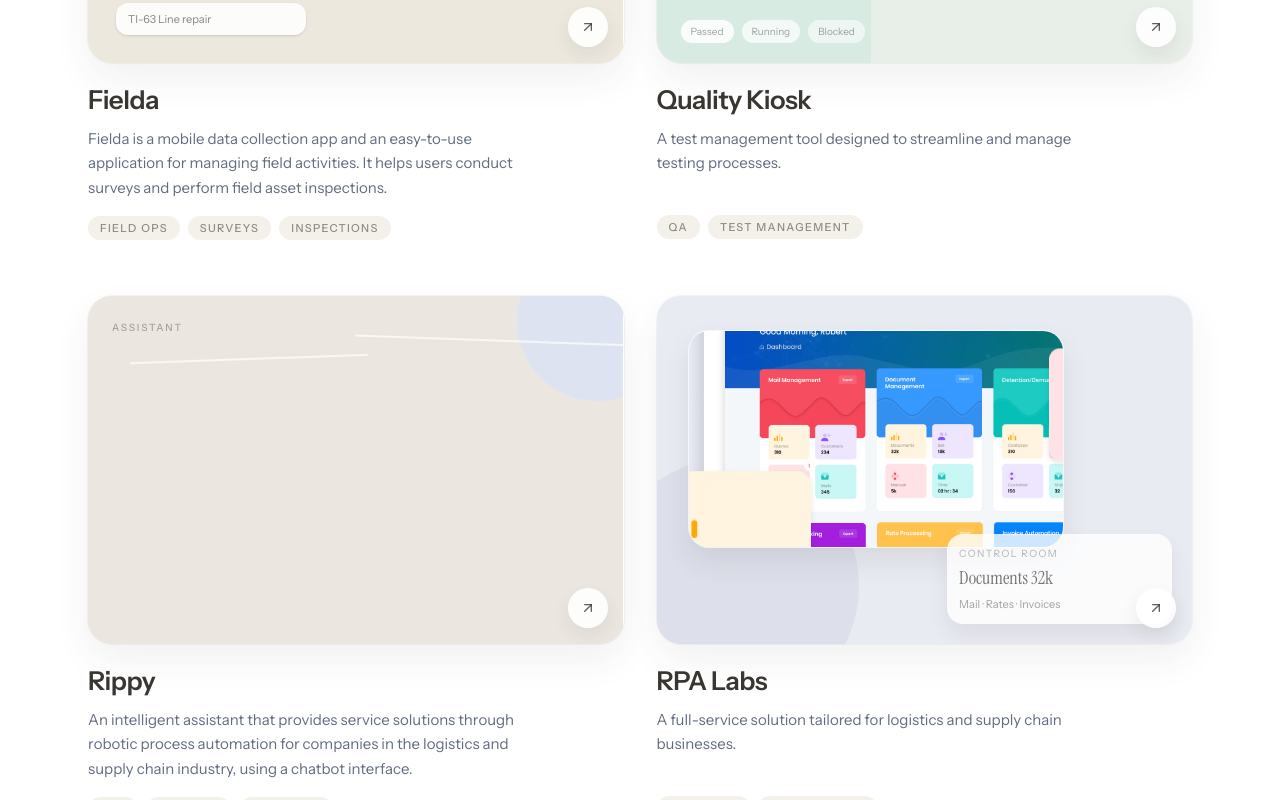
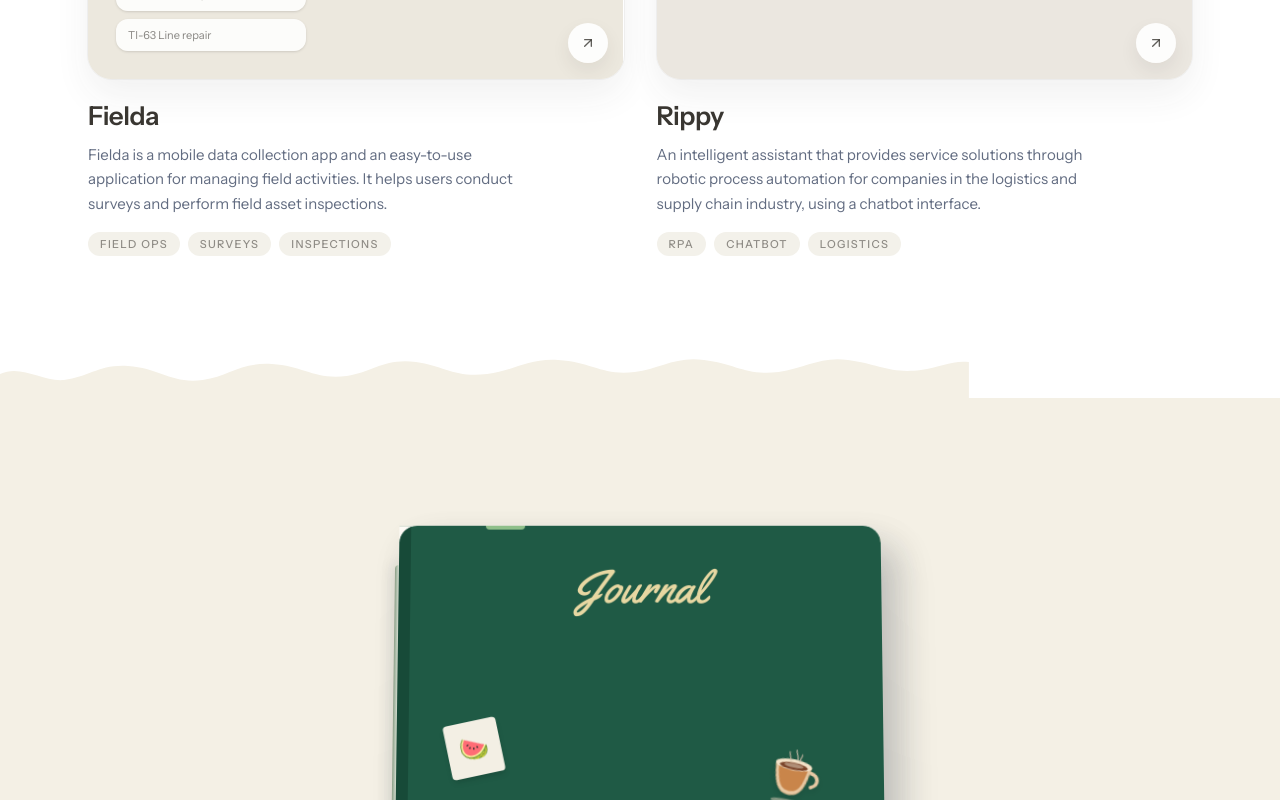
Before and after one commit to SudeshSarvankar/sudesh-design, a Next.js app: page / in a window 1280 px wide. Shown: the part 3400-4200 px from the top of the page. Built offline with nearby package versions, Linux system fonts and the light colour scheme.

Commit message:
Update featured case studies and project layout

```diff
--- a/src/components/CaseStudies.tsx
+++ b/src/components/CaseStudies.tsx
@@ -19,7 +19,7 @@ export function CaseStudies() {
               <span className="text-[rgba(98,108,129,0.5)]">Repeat</span>
             </h2>
           </div>
-          <div className="grid grid-cols-1 gap-x-[33px] gap-y-14 md:grid-cols-2">
+          <div className="grid grid-cols-1 items-stretch gap-x-0 gap-y-12 sm:gap-y-14 md:grid-cols-2 md:gap-x-[33px] md:gap-y-16">
             {projects.map((project) => (
               <CaseStudyCard key={project.slug} project={project} />
             ))}
--- a/src/components/CaseStudyCard.tsx
+++ b/src/components/CaseStudyCard.tsx
@@ -34,7 +34,7 @@ export function CaseStudyCard({ project }: { project: Project }) {
       <p className="mt-2 line-clamp-3 min-h-[4.5rem] max-w-[46ch] text-[15px] leading-relaxed text-muted">
         {project.description}
       </p>
-      <ul className="mt-4 flex flex-wrap gap-2">
+      <ul className="mt-auto flex min-h-8 flex-wrap gap-2 pt-4">
         {project.tags.map((tag) => (
           <li
             key={tag}
--- a/src/components/ProjectVisual.tsx
+++ b/src/components/ProjectVisual.tsx
@@ -22,11 +22,7 @@ export function ProjectVisual({
       {project.slug === "ubs-data-ea-pilot" ? <DataEaBanner /> : null}
       {project.slug === "fielda" ? <FieldaBanner src={project.cover!} /> : null}
       {project.slug === "bajaj-markets" ? <BajajBanner src={project.cover!} /> : null}
-      {project.slug === "quality-kiosk" ? (
-        <QualityBanner src={project.cover!} />
-      ) : null}
       {project.slug === "blubunny" ? <BlubunnyBanner src={project.cover!} /> : null}
-      {project.slug === "rpa-labs" ? <RpaBanner src={project.cover!} /> : null}
       {project.slug === "rippy" ? (
         <RippyBanner src={project.cover!} srcB={project.coverSecondary!} />
       ) : null}
@@ -189,31 +185,6 @@ function BajajBanner({ src }: { src: string }) {
   );
 }
 
-function QualityBanner({ src }: { src: string }) {
-  return (
-    <div className="absolute inset-0 bg-[#e8efe8]">
-      <div className="absolute left-[-10%] top-[20%] h-[120%] w-[50%] rounded-full bg-[#d7ebe3]" />
-      <Shot
-        src={src}
-        className="absolute top-[-8%] bottom-[18%] left-[28%] right-[-8%] rounded-[22px] transition duration-700 group-hover/card:translate-y-1"
-        position="70% 32%"
-        zoom={1.14}
-      />
-      <div className="absolute left-3 top-3 z-10 sm:left-6 sm:top-6">
-        <Label>Quality</Label>
-        <div className="mt-3 grid h-12 w-12 place-items-center rounded-full border border-white/80 bg-white/80 text-[11px] text-ink/50 shadow-sm sm:mt-5 sm:h-16 sm:w-16">
-          96%
-        </div>
-      </div>
-      <div className="absolute bottom-3 left-3 z-10 flex max-w-[70%] flex-wrap gap-1.5 text-[10px] text-ink/45 sm:bottom-5 sm:left-6 sm:gap-2">
-        <span className="rounded-full bg-white/85 px-2.5 py-1">Passed</span>
-        <span className="rounded-full bg-white/70 px-2.5 py-1">Running</span>
-        <span className="rounded-full bg-white/55 px-2.5 py-1">Blocked</span>
-      </div>
-    </div>
-  );
-}
-
 function BlubunnyBanner({ src }: { src: string }) {
   return (
     <div className="absolute inset-0 bg-[#e9efe6]">
@@ -247,26 +218,6 @@ function BlubunnyBanner({ src }: { src: string }) {
   );
 }
 
-function RpaBanner({ src }: { src: string }) {
-  return (
-    <div className="absolute inset-0 bg-[#e9ebf2]">
-      <div className="absolute bottom-[-20%] left-[-10%] h-64 w-64 rounded-full bg-[#dde0ea]" />
-      <Shot
-        src={src}
-        className="absolute left-[6%] top-[10%] h-[62%] w-[70%] rounded-[20px] transition duration-700 group-hover/card:-translate-y-1"
-        position="center"
-      />
-      <div className="absolute bottom-3 right-3 w-[46%] rounded-2xl bg-white/80 p-2 shadow-[0_10px_20px_rgba(58,55,50,0.08)] sm:bottom-5 sm:right-5 sm:w-[42%] sm:p-3">
-        <p className="text-[10px] uppercase tracking-[0.14em] text-ink/35">
-          Control room
-        </p>
-        <p className="mt-1 font-serif text-[13px] text-ink/70 sm:text-[18px]">Documents 32k</p>
-        <p className="mt-1 text-[11px] text-ink/45">Mail · Rates · Invoices</p>
-      </div>
-    </div>
-  );
-}
-
 function RippyBanner({ src, srcB }: { src: string; srcB: string }) {
   return (
     <div className="absolute inset-0 bg-[#ebe7e0]">
--- a/src/data/projects.ts
+++ b/src/data/projects.ts
@@ -70,20 +70,8 @@ export const projects: Project[] = [
     href: "https://www.figma.com/proto/UeLblMIYwR2l9RkZBRBX9P/Case-study--Original--?node-id=654-805&scaling=min-zoom&page-id=654%3A804",
   },
   {
-    slug: "quality-kiosk",
+    slug: "rippy",
     number: "06",
-    title: "Quality Kiosk",
-    description:
-      "A test management tool designed to streamline and manage testing processes.",
-    tags: ["QA", "Test management"],
-    accent: "#e8efe8",
-    device: "laptop",
-    cover: "/work/ui/quality-kiosk.png",
-    href: "https://www.figma.com/proto/UeLblMIYwR2l9RkZBRBX9P/Case-study-(Original))?node-id=5%3A1&scaling=min-zoom&page-id=0%3A1",
-  },
-  {
-    slug: "rippy",
-    number: "07",
     title: "Rippy",
     description:
       "An intelligent assistant that provides service solutions through robotic process automation for companies in the logistics and supply chain industry, using a chatbot interface.",
@@ -94,18 +82,6 @@ export const projects: Project[] = [
     coverSecondary: "/work/ui/rippy-b.png",
     href: "https://www.figma.com/proto/UeLblMIYwR2l9RkZBRBX9P/Case-study-(Original))?node-id=993%3A1001&scaling=min-zoom&page-id=103%3A2",
   },
-  {
-    slug: "rpa-labs",
-    number: "08",
-    title: "RPA Labs",
-    description:
-      "A full-service solution tailored for logistics and supply chain businesses.",
-    tags: ["Logistics", "Supply chain"],
-    accent: "#e9ebf2",
-    device: "laptop",
-    cover: "/work/ui/rpa-labs.png",
-    href: "https://www.figma.com/proto/UeLblMIYwR2l9RkZBRBX9P/Case-study--Original--?node-id=1888-646&scaling=min-zoom&page-id=1888%3A644",
-  },
 ];
 
 export function getProject(slug: string) {
```
